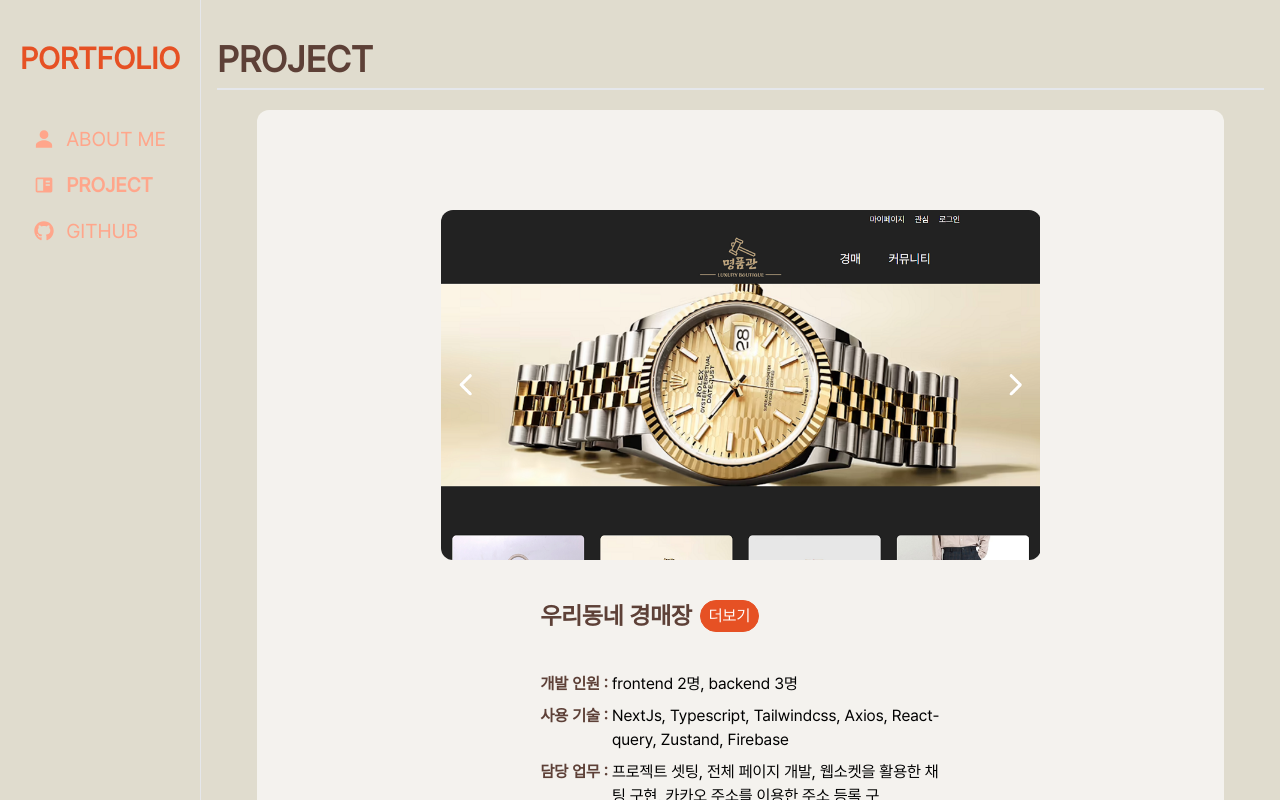
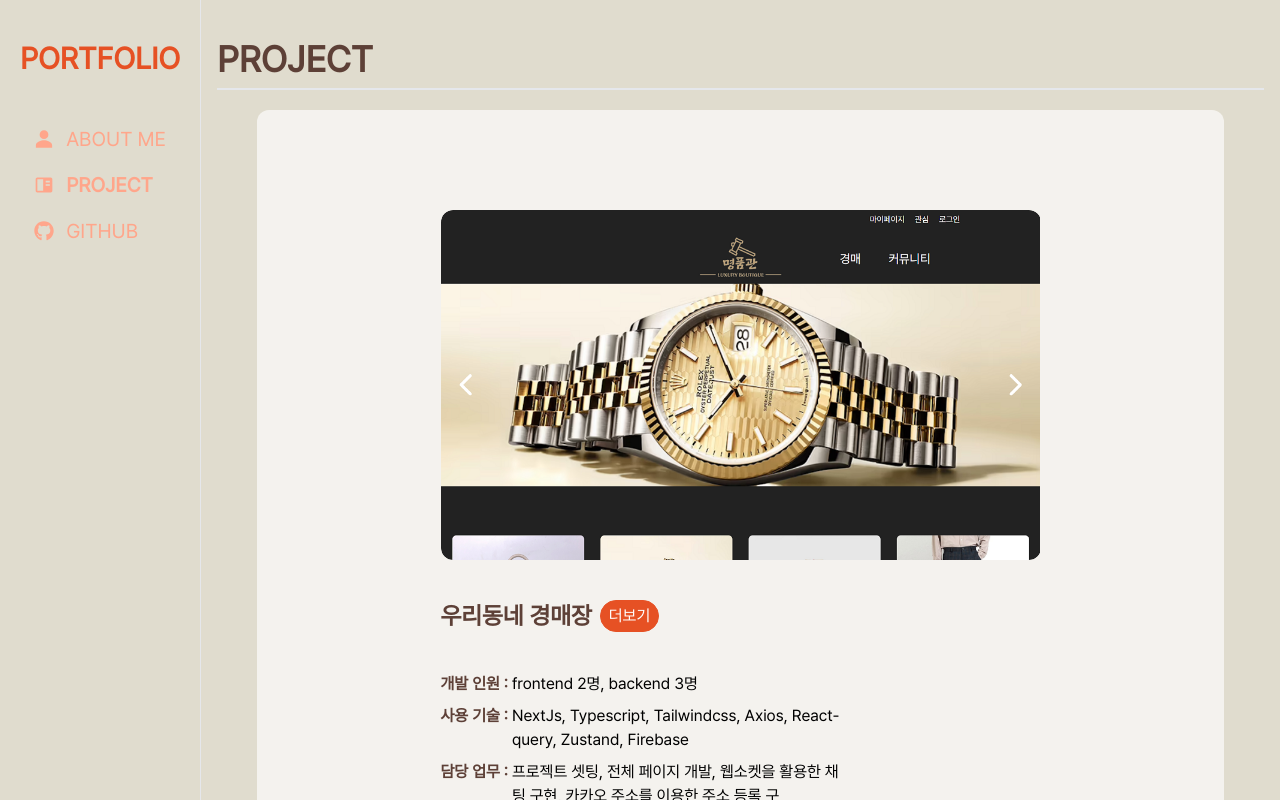
Before and after one commit to alsendrha/portfolio, a Next.js app: page /project in a window 1280 px wide. Shown: the top 800 px of the page. Built offline with nearby package versions, Linux system fonts and the light colour scheme; what @xpd/tailwind-3dtransforms would draw is missing.

Commit message:
프로젝트 페이지 width 수정

```diff
--- a/src/app/project/page.tsx
+++ b/src/app/project/page.tsx
@@ -24,6 +24,13 @@ const Project = () => {
             setIsClick={setIsClick}
             key={data.id}
           >
+            <div
+              className={`w-full justify-between flex ${
+                data.title === "3-ENG"
+                  ? "max-[1350px]:flex-col-reverse"
+                  : "max-[1350px]:flex-col"
+              } max-[1350px]:w-auto`}
+            >
               {data.title === "3-ENG" ? (
                 <ProjectContentText
                   data={data}
@@ -31,10 +38,10 @@ const Project = () => {
                   setIsClick={setIsClick}
                 />
               ) : (
-              <ProjectImage projectData={projectData} data={data} />
+                <ProjectImage data={data} />
               )}
               {data.title === "3-ENG" ? (
-              <ProjectImage projectData={projectData} data={data} />
+                <ProjectImage data={data} />
               ) : (
                 <ProjectContentText
                   data={data}
@@ -42,6 +49,7 @@ const Project = () => {
                   setIsClick={setIsClick}
                 />
               )}
+            </div>
           </ProjectItem>
         ))}
       </div>
--- a/src/components/menu/Menubar.tsx
+++ b/src/components/menu/Menubar.tsx
@@ -24,7 +24,7 @@ const Menubar = () => {
 
   return (
     <div className="w-[200px] max-[1230px]:w-fit h-fit sticky top-0">
-      <div className="mt-10 px-5 flex flex-col items-center max-[1230px]:px-0">
+      <div className="mt-10 px-5 flex flex-col items-center max-[1230px]:px-2">
         <MenuTitle />
         <div className="mt-10 text-[20px]">
           {menu.map((item, index) => (
--- a/src/components/menu/section01/Section01.tsx
+++ b/src/components/menu/section01/Section01.tsx
@@ -10,7 +10,7 @@ const Section01 = () => {
   return (
     <section>
       <Title numberTitle="01" title="PROFILE" />
-      <div className="w-full px-5 max-[1230px]:px-0 flex justify-between max-[1230px]:text-center max-[1230px]:flex-col max-[1230px]:items-center mt-10 relative transition-all duration-[0.3s] ease-out">
+      <div className="w-full px-10 max-[1230px]:px-0 flex justify-between max-[1230px]:text-center max-[1230px]:flex-col max-[1230px]:items-center mt-10 relative transition-all duration-[0.3s] ease-out">
         <div>
           <MyTopContent />
           <MyImage />
--- a/src/components/project/Modal/ModalImage.tsx
+++ b/src/components/project/Modal/ModalImage.tsx
@@ -43,7 +43,12 @@ const ModalImage = ({ data }: ModalImageProps) => {
         >
           <MdKeyboardArrowRight className="text-[20px] text-[#5D4037]" />
         </button>
-        <Image src={data.img[images]} fill sizes="1" alt="프로젝트 이미지" />
+        <Image
+          src={data.img[images]}
+          fill
+          sizes="100vw"
+          alt="프로젝트 이미지"
+        />
       </div>
     </div>
   );
--- a/src/components/project/Modal/ProjectModal.tsx
+++ b/src/components/project/Modal/ProjectModal.tsx
@@ -63,7 +63,7 @@ const ProjectModal = ({ setIsClick, data }: ProjectModalProps) => {
         <div className="w-full flex justify-center overflow-auto bg-[black] bg-opacity-50 backdrop-blur-[2px] scrollbar-hide animate-opacity-on">
           <div
             ref={backRef}
-            className="w-[1100px] my-3 overflow-y-auto rounded-lg scrollbar-hide"
+            className="w-[1100px] m-3 overflow-y-auto rounded-lg scrollbar-hide"
           >
             <div className="w-full mx-auto flex flex-col items-center back_color">
               <div className="w-full sticky top-3 flex justify-end px-3 z-50">
--- a/src/components/project/ProjectContentText/ProjectContentText.tsx
+++ b/src/components/project/ProjectContentText/ProjectContentText.tsx
@@ -26,7 +26,7 @@ const ProjectContentText = ({
   setIsClick,
 }: ProjectContentTextProps) => {
   return (
-    <div className="w-[400px] max-[1350px]:mt-10">
+    <div className="px-3 max-[1350px]:px-0 w-[400px] max-[600px]:w-[350px] max-[1350px]:mt-10">
       <div className="flex mb-10">
         <p className="text-2xl font-bold text-[#5D4037]">{data.title}</p>
         <MoreButton
--- a/src/components/project/ProjectImage.tsx
+++ b/src/components/project/ProjectImage.tsx
@@ -1,27 +1,21 @@
 import Image from "next/image";
 import React, { useState } from "react";
-import { MdKeyboardArrowLeft } from "react-icons/md";
-import { MdKeyboardArrowRight } from "react-icons/md";
 
 type ProjectImageProps = {
-  projectData: {
-    img: string[];
-  }[];
   data: {
     id: number;
     img: string[];
   };
 };
 
-const ProjectImage = ({ projectData, data }: ProjectImageProps) => {
-  const [imageIndices] = useState(projectData.map(() => 0));
+const ProjectImage = ({ data }: ProjectImageProps) => {
   return (
-    <div className="w-[600px] max-[860px]:w-[450px] max-[580px]:w-[400px] h-[350px] max-[860px]:h-[300px] max-[580px]:h-[250px] overflow-hidden relative rounded-xl">
+    <div className="w-[600px] h-[350px] max-[860px]:w-[450px] max-[600px]:w-[350px] max-[600px]:h-[250px]  max-[860px]:h-[300px]  overflow-hidden relative rounded-xl">
       <Image
-        src={data.img[imageIndices[data.id]]}
+        src={data.img[0]}
         fill
         sizes="100vw"
-        className="object-contain"
+        className="object-contain rounded-xl"
         alt="프로젝트 이미지"
         priority
         quality={75}
--- a/src/components/project/ProjectItem.tsx
+++ b/src/components/project/ProjectItem.tsx
@@ -1,5 +1,4 @@
 import React from "react";
-import MoreButton from "./MoreButton";
 import ProjectModal from "./Modal/ProjectModal";
 
 type ProjectItemProps = {
@@ -20,11 +19,8 @@ const ProjectItem = ({
   return (
     <div className="mb-[200px]">
       <div
-        className={`flex ${
-          data.title === "3-ENG"
-            ? "max-[1350px]:flex-col-reverse"
-            : "max-[1350px]:flex-col"
-        } max-[1350px]:items-center justify-between bg-white bg-opacity-65 px-8 py-[100px] rounded-xl`}
+        className={`flex max-[1350px]:flex-col
+         max-[1350px]:items-center justify-between bg-white bg-opacity-65 px-8 max-[640px]:px-2 py-[100px] max-[640px]:py-[20px] rounded-xl`}
       >
         {children}
         {isClick && currentProjectId === data.id && (
```
Lines whose indentation alone changed are shown as unchanged.
